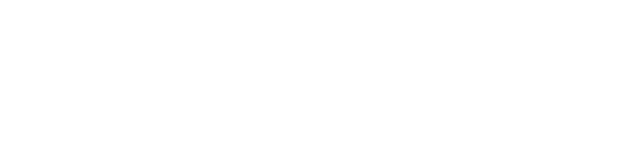
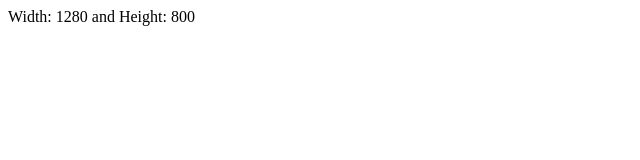
Before and after one commit to acciojob/screen-size-shubham1upadhyay, a website: page main.html in a window 1280 px wide. Shown: the whole page, without its empty margins (0-640 px from the left). Drawn offline with Linux system fonts and the light colour scheme.

Commit message:
created a submission

```diff
--- a/main.html
+++ b/main.html
@@ -7,7 +7,9 @@
 </head>
 
 <body>
-	<!-- the entire body must be written by student -->
+	<div id="sizeInfo">
+    <h1></h1>
+   </div>
     <script type="text/javascript" src="./script.js">
 </script>
 
--- a/script.js
+++ b/script.js
@@ -1 +1,13 @@
-//your JS code here. If required.
+window.onload = function() {
+      var sizeInfo = document.getElementById("sizeInfo");
+      var width, height;
+
+      function updateSizeInfo()
+	  {
+        width = window.innerWidth;
+        height = window.innerHeight;
+        sizeInfo.textContent = "Width: " + width + " and Height: " + height;
+      }
+      updateSizeInfo();
+	window.addEventListener("resize", updateSizeInfo);
+    };
--- a/styles.css
+++ b/styles.css
@@ -1 +1,3 @@
-/*  your css code here. If applicable */
+div{
+	display:flex;
+}
```
